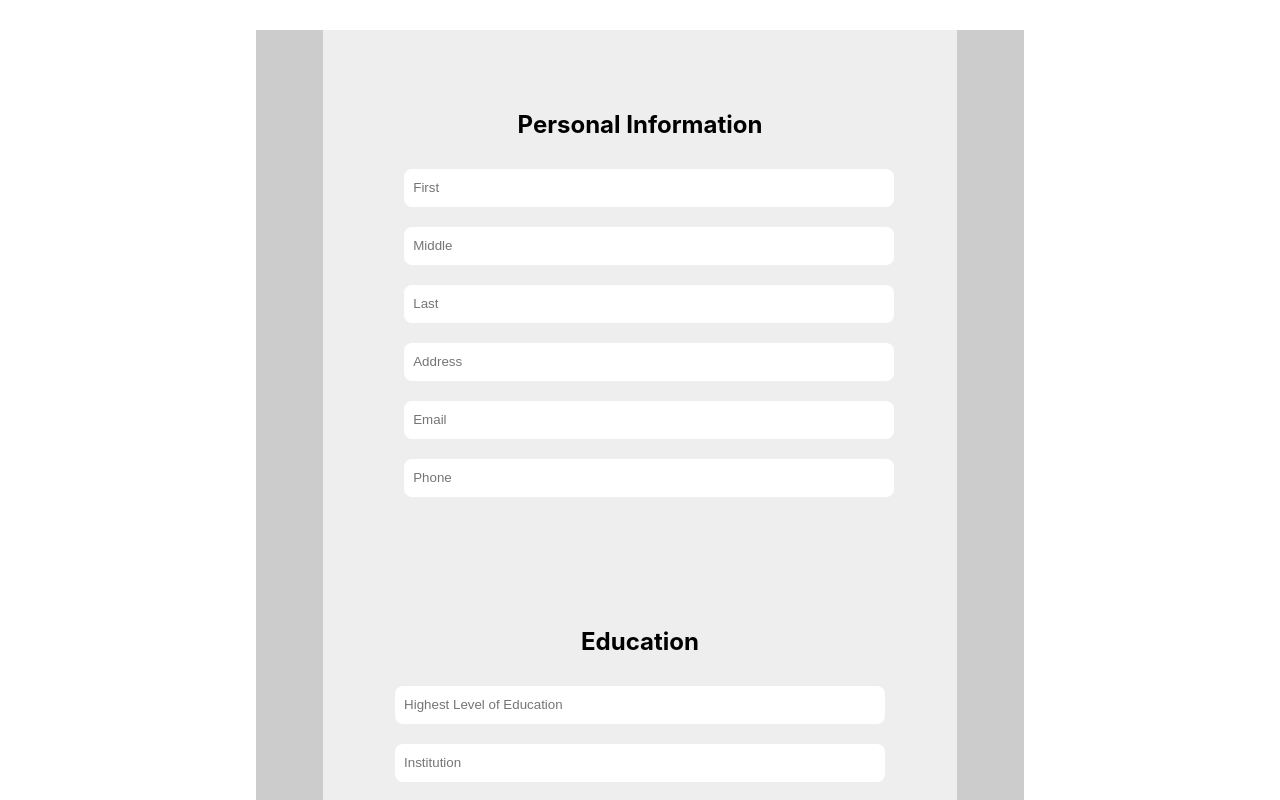
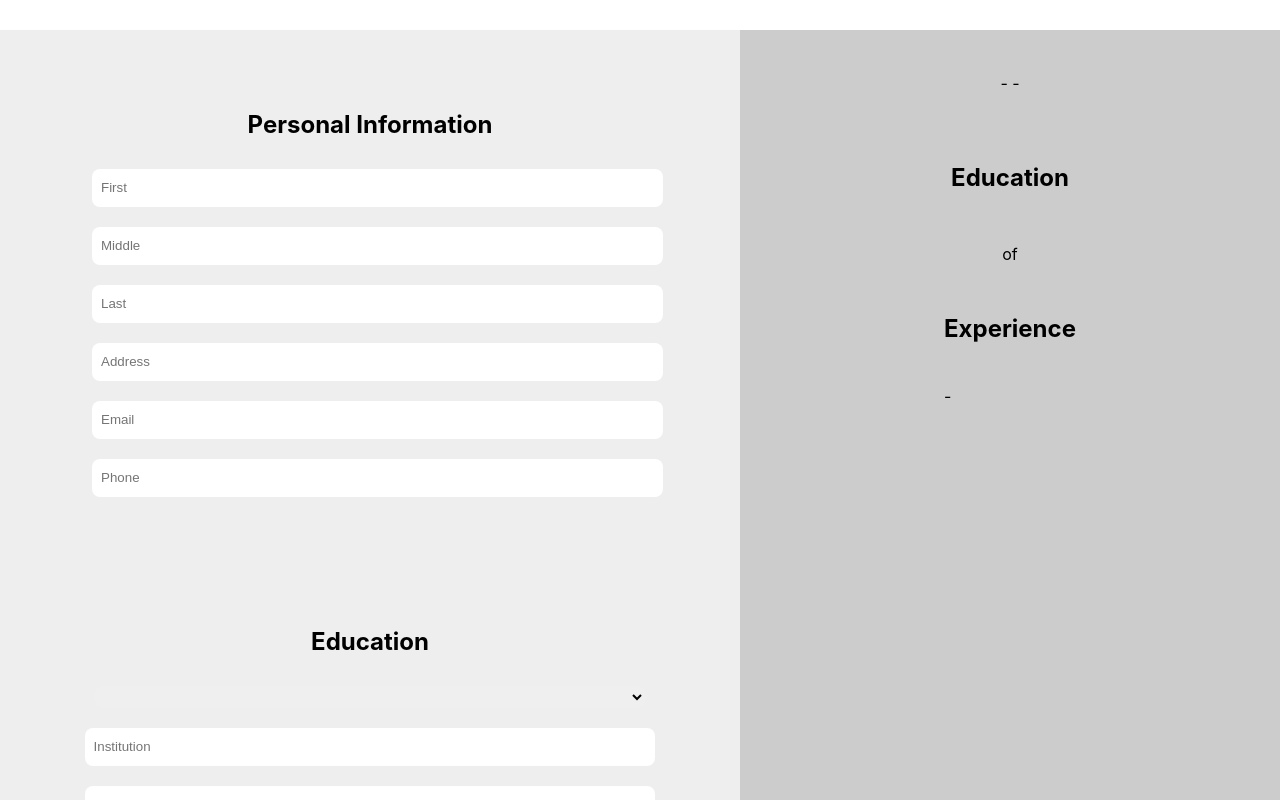
Before and after one commit to Revan20911/Resume-Builder, a React (Create React App) app in the folder resume-builder/: page / in a window 1280 px wide. Shown: the top 800 px of the page. Built offline with nearby package versions, Linux system fonts and the light colour scheme.

Commit message:
Created preview page that updates in real time when information is entered.

```diff
--- a/resume-builder/src/App.js
+++ b/resume-builder/src/App.js
@@ -3,6 +3,7 @@ import React, {Component} from 'react';
 import Preview from './Components/Preview';
 import Main from './Components/Main';
 import Header from './Components/Header';
+import styled from 'styled-components';
 
 class App extends Component {
 
@@ -12,11 +13,20 @@ class App extends Component {
       <>
         <Header />
         <Main />
-        <Preview />
       </>
     );
 
   }
+
 }
 
+const ContentWrapper = styled.div
+
+`
+display: flex;
+flex-direction: row;
+
+`;
+
+
 export default App;
--- a/resume-builder/src/Components/Forms/Education.js
+++ b/resume-builder/src/Components/Forms/Education.js
@@ -3,16 +3,21 @@ import styled from "styled-components";
 import Input from "../Utils/input";
 import Button from "../Utils/button";
 
-const EducationInfo = ({id, educationInfo, onChange, onDelete, name}) => {
+const EducationInfo = ({id, educationInfo, onChange, onDelete}) => {
     return(
         <EducationWrapper>
             <Title>Education</Title>
-            <Input
+            <select
             placeholder='Highest Level of Education'
             id='PersonEducationLevel'
-            onChange={(e) => onChange(e, id)}
+            onChange={(e) => onChange(e)}
             name="educationLevel"
-            value={educationInfo.educationLevel}/>
+            value={educationInfo.educationLevel}>
+                <option selected value="none">none</option>
+                <option value="High School" > High School</option>
+                <option value="Bachelor's"> Bachelor's Degree</option>
+                <option value="High School"> High School</option>
+            </select>
 
             <Input
             placeholder='Institution'
@@ -45,6 +50,17 @@ height: fit-content;
 width: 80%;
 padding: 50px;
 
+select{
+padding: 10px 20px;
+margin: 10px;
+height: 20px;
+width: 96%;
+border-radius: 0.5rem;
+border: 1px solid transparent;
+
+
+}
+
 `;
 
 const Title = styled.h2
--- a/resume-builder/src/Components/Forms/Experience.js
+++ b/resume-builder/src/Components/Forms/Experience.js
@@ -3,7 +3,7 @@ import styled from "styled-components";
 import Input from "../Utils/input";
 import Button from "../Utils/button";
 
-const ExperienceInfo = ({id, experienceInfo, onChange, onDelete, name}) => {
+const ExperienceInfo = ({id, experienceInfo, onChange, onDelete}) => {
     return(
         <ExperienceInfoWrapper>
             <Title>Professional Experience</Title>
--- a/resume-builder/src/Components/Forms/PreviewForms/EducationPreview.js
+++ b/resume-builder/src/Components/Forms/PreviewForms/EducationPreview.js
@@ -1,30 +1,14 @@
 import React from "react";
 import styled from "styled-components";
-import Input from "../Utils/input";
-import Button from "../Utils/button";
 
-const EducationPreview = () => {
+
+const EducationPreview = ({educationInstitution, educationLevel, field}) => {
 
     return(
         <EducationWrapper>
             <Title>Education</Title>
-            <Input
-            placeholder='Highest Level of Education'
-            id='PersonEducationLevel'
-            type="EducationLevel"/>
-
-            <Input
-            placeholder='Institution'
-            id='PersonEducationInstitution'
-            type="Institution"/>
-
-            <Input
-            placeholder='Field of Study'
-            id='Major'
-            type="Major"/>
-
-            <Button sClass text="ADD" type="submit"/>
-
+            <p>{educationInstitution}</p>
+            <label> {educationLevel} of {field}</label>
         </EducationWrapper>
     );
 
@@ -49,3 +33,5 @@ const Title = styled.h2
 text-align: center;
 
 `;
+
+export default EducationPreview;
--- a/resume-builder/src/Components/Forms/PreviewForms/ExperiencePreview.js
+++ b/resume-builder/src/Components/Forms/PreviewForms/ExperiencePreview.js
@@ -11,17 +11,34 @@ const ExperiencePreview = ({
 
 }) => {
         return(
-            <div>
+
+            <ExperiencePreviewWrapper>
+                <h2>Experience</h2>
                 <h1>{companyName}</h1>
                 <h2>{jobTitle}</h2>
                 <Dates>
-                    <label>{startDate}</label>
-                    <label>{endDate}</label>
+                    <label>{startDate} - {endDate}</label>
                 </Dates>
-                <label>{description}</label>
-            </div>
+                <p>{description}</p>
+            </ExperiencePreviewWrapper>
         )
     };
+
+const ExperiencePreviewWrapper = styled.div
+
+`
+display: flex;
+flex-direction: column;
+
+justify-content: center;
+align-items: center;
+
+h2{
+    margin: 0 auto;
+    text-align: center;
+}
+
+`;
 
 const Dates = styled.div
 
--- /dev/null
+++ b/resume-builder/src/Components/Forms/PreviewForms/PersonalPreview.js
@@ -0,0 +1,22 @@
+import React from "react";
+import styled from "styled-components";
+
+const PersonalPreview = ({
+    firstName,
+    middleName,
+    lastName,
+    Address,
+    phone,
+    email
+}) => {
+
+    return(
+        <>
+        <h1>{firstName}{lastName}</h1>
+        <label>{Address} - {phone} - {email}</label>
+        </>
+    )
+
+}
+
+export default PersonalPreview;
--- a/resume-builder/src/Components/Main.js
+++ b/resume-builder/src/Components/Main.js
@@ -2,6 +2,7 @@ import React from "react";
 import styled from "styled-components";
 import EntryForm from "./Forms/EntryForm";
 import stateList from "./Forms/states";
+import Preview from "./Preview";
 
 
 const Main = () => {
@@ -10,12 +11,22 @@ const Main = () => {
 
     const handleEducationChange = (e) => {
 
+        const {name, value} = e.target;
 
+        setItemState((prevState) => ({
+
+            ...prevState,
+
+            education: {
+                ...prevState.education,
+                [name]: value,
+            },
+        }));
     }
 
     const handlePersonalChange = (e) => {
 
-        const { name, value}  = e.target;
+        const { name, value }  = e.target;
 
         setItemState((prevState) => ({
 
@@ -29,20 +40,7 @@ const Main = () => {
 
     const handleExperienceChange = (e, id) => {
 
-        const {name, value} = e.target;
 
-        setItemState((prevState) => {
-
-            const addExperience = prevState.experienceInfo.map((experienceItem) => {
-
-                if(experienceItem.id === id){
-
-                    return {...experienceItem, [name]: value}
-                }
-                return experienceItem
-            })
-            return {...prevState, experienceInfo: [...addExperience]}
-        })
     }
 
     return(
@@ -56,15 +54,19 @@ const Main = () => {
             educationChange={handleEducationChange}
             personalChange={handlePersonalChange}
         />
+        <Preview
+        experienceInfo={itemState.experienceInfo}
+        personalInfo={itemState.personalInfo}
+        education={itemState.education}
+        />
     </MainWrapper>
     );
 };
 
 const MainWrapper = styled.div
 `margin: 0 auto;
-display: block;
-height: 100vmax;
-width: 60vmax;
+display: flex;
+flex-direction: row;
 background-color: #ccc;
 
 `;
--- a/resume-builder/src/Components/Preview.js
+++ b/resume-builder/src/Components/Preview.js
@@ -1,15 +1,48 @@
-import React, {Component} from "react";
-
-class Preview extends Component{
+import React from "react";
+import EducationPreview from "./Forms/PreviewForms/EducationPreview";
+import ExperiencePreview from "./Forms/PreviewForms/ExperiencePreview";
+import PersonalPreview from "./Forms/PreviewForms/PersonalPreview";
+import styled from "styled-components";
 
 
-    render (){
+const Preview = ({personalInfo, experienceInfo, education} ) => {
 
-        return(
+    return(
 
-            <div></div>
-        )
-    }
+        <PreviewWrapper>
+            <PersonalPreview
+            firstName={personalInfo.firstName}
+            middleName={personalInfo.middleName}
+            lastName={personalInfo.lastName}
+            Address={personalInfo.address}
+            phone={personalInfo.phone}
+            email={personalInfo.email}
+            />
+            <EducationPreview
+            educationInstitution={education.educationInstitution}
+            educationLevel={education.educationLevel}
+            field={education.field}/>
+
+            <ExperiencePreview
+            jobTitle={experienceInfo.jobTitle}
+            description={experienceInfo.description}
+            startDate={experienceInfo.startDate}
+            endDate={experienceInfo.endDate}/>
+        </PreviewWrapper>
+    )
 }
 
+const PreviewWrapper = styled.div
+`margin: 0 auto;
+display: flex;
+flex-direction: column;
+height: 100vmax;
+width: 60vmax;
+background-color: #ccc;
+
+align-items: center;
+
+
+`;
+
 export default Preview;
--- a/resume-builder/src/Components/Utils/input.js
+++ b/resume-builder/src/Components/Utils/input.js
@@ -2,6 +2,7 @@ import React from "react";
 import styled, { css } from "styled-components";
 
 const Input = ({
+
      type,
      id,
      placeholder,
@@ -10,8 +11,10 @@ const Input = ({
      descClass,
      dateClass,
      name,
+
 }) => {
     return(
+
         <InputContainer
         onChange = {onChange}
         type = {type}
@@ -22,6 +25,7 @@ const Input = ({
         descClass={descClass}
         dateClass={dateClass}
         />
+
     );
 };
 
@@ -50,7 +54,6 @@ ${(props) =>
     `
     height: 100px;
 
-
     `}
 ${(props) =>
 
@@ -59,7 +62,6 @@ ${(props) =>
     `
     width: 50%;
 
-
     `}
 
 `;
```
